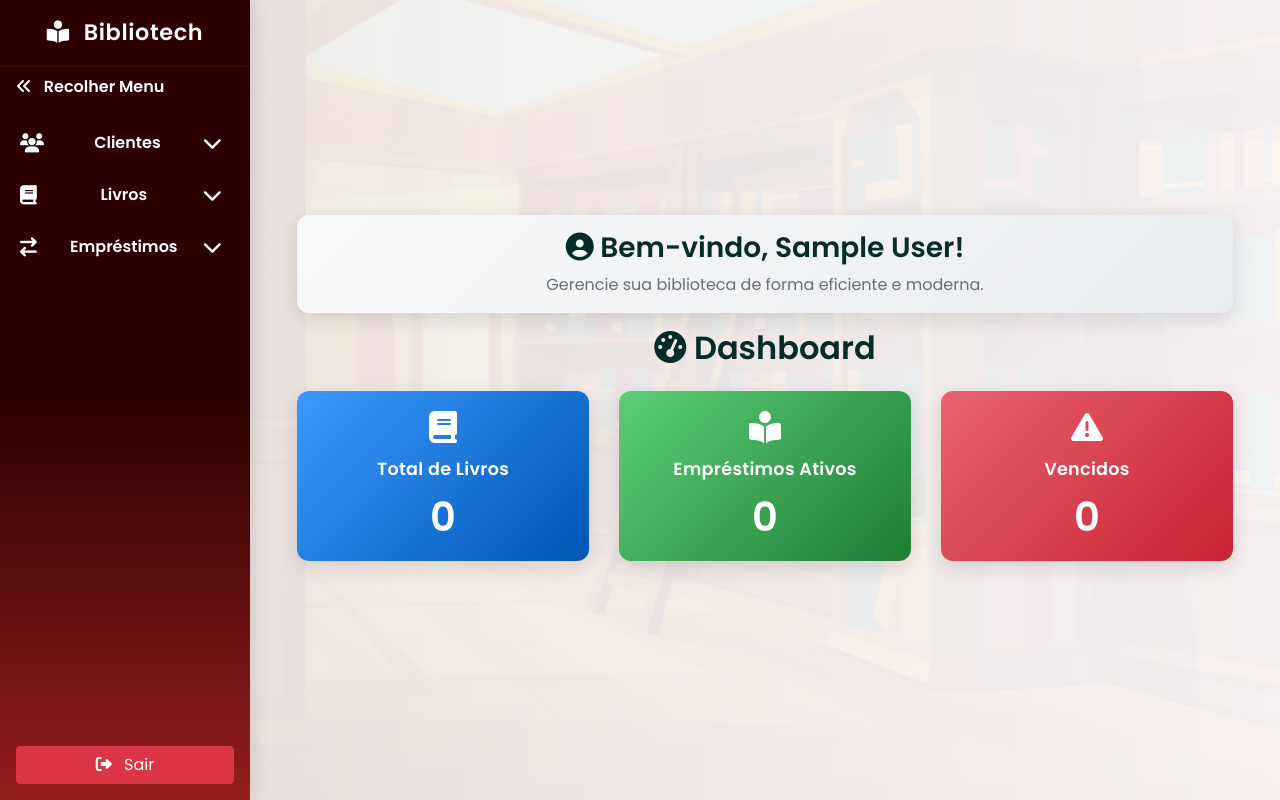
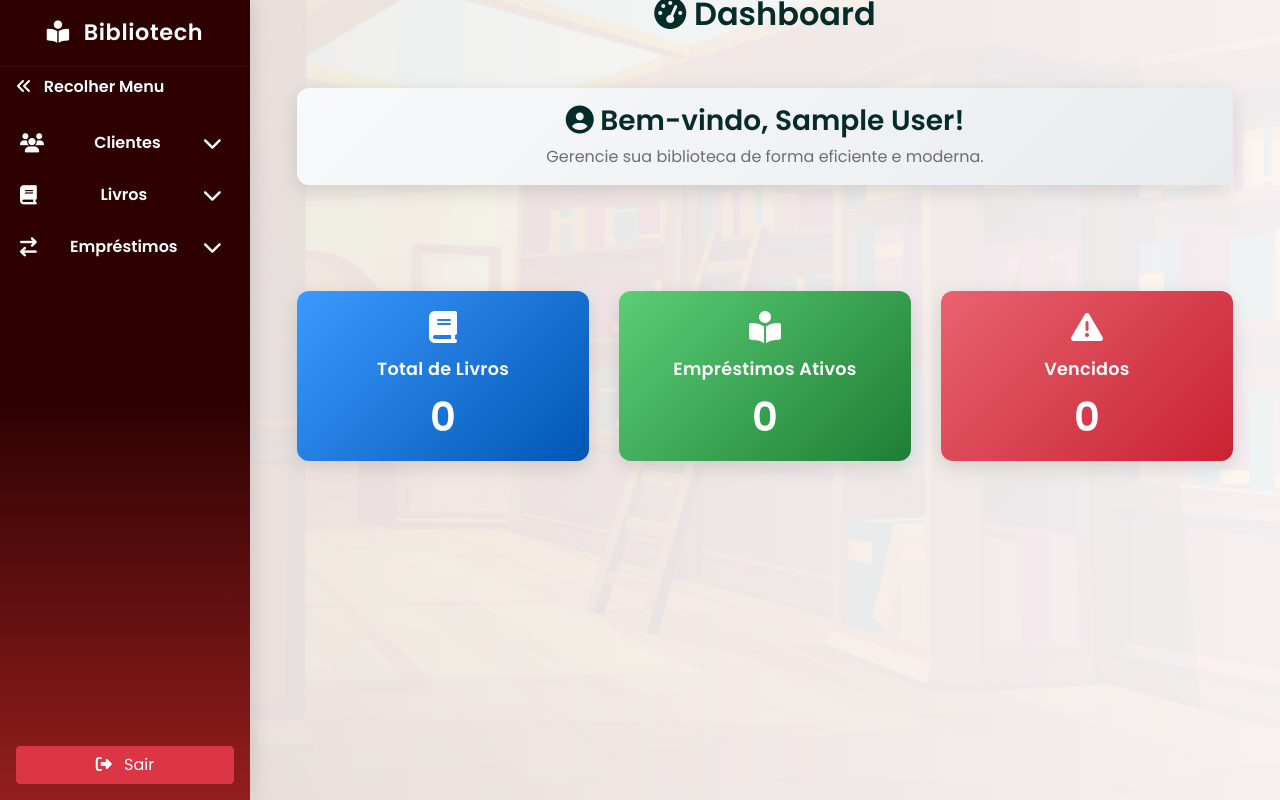
Before and after one commit to gx-briel/Bibliotech, a PHP site: page /indexlogado.php in a window 1280 px wide. Run offline with PHP 8.4, Linux system fonts and the light colour scheme; the visitor is signed in with stand-in values (Sample User, id 1); data that the repository does not hold is empty; some libraries are stand-ins or nearby versions.

Commit message:
ajustes pontuais faltantes

```diff
--- a/acervo.php
+++ b/acervo.php
@@ -52,6 +52,7 @@
       margin: 0;
       overflow-x: hidden;
       padding-bottom: 100px;
+      font-family: 'Poppins', 'Segoe UI', Tahoma, Geneva, Verdana, sans-serif;
     }
 
     .form-control {
--- a/cadastroCliente.php
+++ b/cadastroCliente.php
@@ -26,6 +26,7 @@
     background-color: rgb(238, 255, 235);
     margin: 0;
     overflow-x: hidden;
+    font-family: 'Poppins', 'Segoe UI', Tahoma, Geneva, Verdana, sans-serif;
   }
 
   .content {
--- a/indexlogado.php
+++ b/indexlogado.php
@@ -47,11 +47,6 @@
       font-family: 'Poppins', 'Segoe UI', Tahoma, Geneva, Verdana, sans-serif;
     }
 
-    .nav-links li a:hover {
-      color: #0bec61ff;
-      text-decoration: underline;
-    }
-
     .toggle-btn {
       background: none;
       border: none;
@@ -70,23 +65,7 @@
       right: 1rem;
     }
 
-    .show-sidebar-btn {
-      position: fixed;
-      top: 15px;
-      left: 15px;
-      z-index: 1000;
-      background-color: #1c0e3f;
-      color: white;
-      border: none;
-      border-radius: 4px;
-      padding: 8px 12px;
-      font-size: 1.2rem;
-      display: none;
-    }
 
-    .sidebar.hidden ~ .show-sidebar-btn {
-      display: block;
-    }
 
     /* Background image effect similar to index.php */
     .content {
@@ -102,10 +81,6 @@
       transition: margin-left 0.3s;
     }
 
-    /* Quando a sidebar está escondida, o conteúdo expande */
-    .sidebar.hidden ~ .content {
-      margin-left: 0;
-    }
 
     .content::before {
       content: '';
@@ -206,6 +181,39 @@
         font-size: 2rem;
       }
     }
+.welcome-bump {
+  position: relative;
+  top: 0; /* mobile: não desloca */
+}
+
+@media (min-width: 768px) {
+  .welcome-bump {
+    top: -190px; /* tablets/desktop: sobe */
+  }
+}
+
+.botaodash{
+  position: relative;
+  top: 0; /* mobile: não desloca */
+}
+
+@media (min-width: 768px) {
+  .botaodash {
+    top: -220px; /* tablets/desktop: sobe */
+  }
+}
+
+.cards-dashboard{
+  position: relative;
+  top: 0; /* mobile: não desloca */
+}
+
+@media (min-width: 768px) {
+  .cards-dashboard {
+    top: -100px; /* tablets/desktop: sobe */
+  }
+}
+
   </style>
 </head>
 <body>
@@ -214,9 +222,14 @@
 
   <div class="content">
     <div class="container-fluid">
+
+      <h2 class="text-center mb-4 botaodash" style="font-weight: 600; color: #062c2a; font-size: 2rem;">
+        <i class="fas fa-tachometer-alt"></i> Dashboard
+      </h2>
+
       <!-- Welcome section -->
       <div class="row">
-        <div class="col-12 mb-3">
+        <div class="col-12 mb-3 welcome-bump">
           <div class="card bg-light">
             <div class="card-body text-center p-3">
               <h3 class="mb-2" style="color: #062c2a; font-weight: 600;">
@@ -230,11 +243,7 @@
         </div>
       </div>
 
-      <h2 class="text-center mb-4" style="font-weight: 600; color: #062c2a; font-size: 2rem;">
-        <i class="fas fa-tachometer-alt"></i> Dashboard
-      </h2>
-
-      <div class="row text-center">
+      <div class="row text-center cards-dashboard">
         <div class="col-md-4 mb-4">
           <div class="card bg-primary text-white" style="cursor: pointer;" onclick="window.location.href='acervo.php'">
             <div class="card-body">
```
